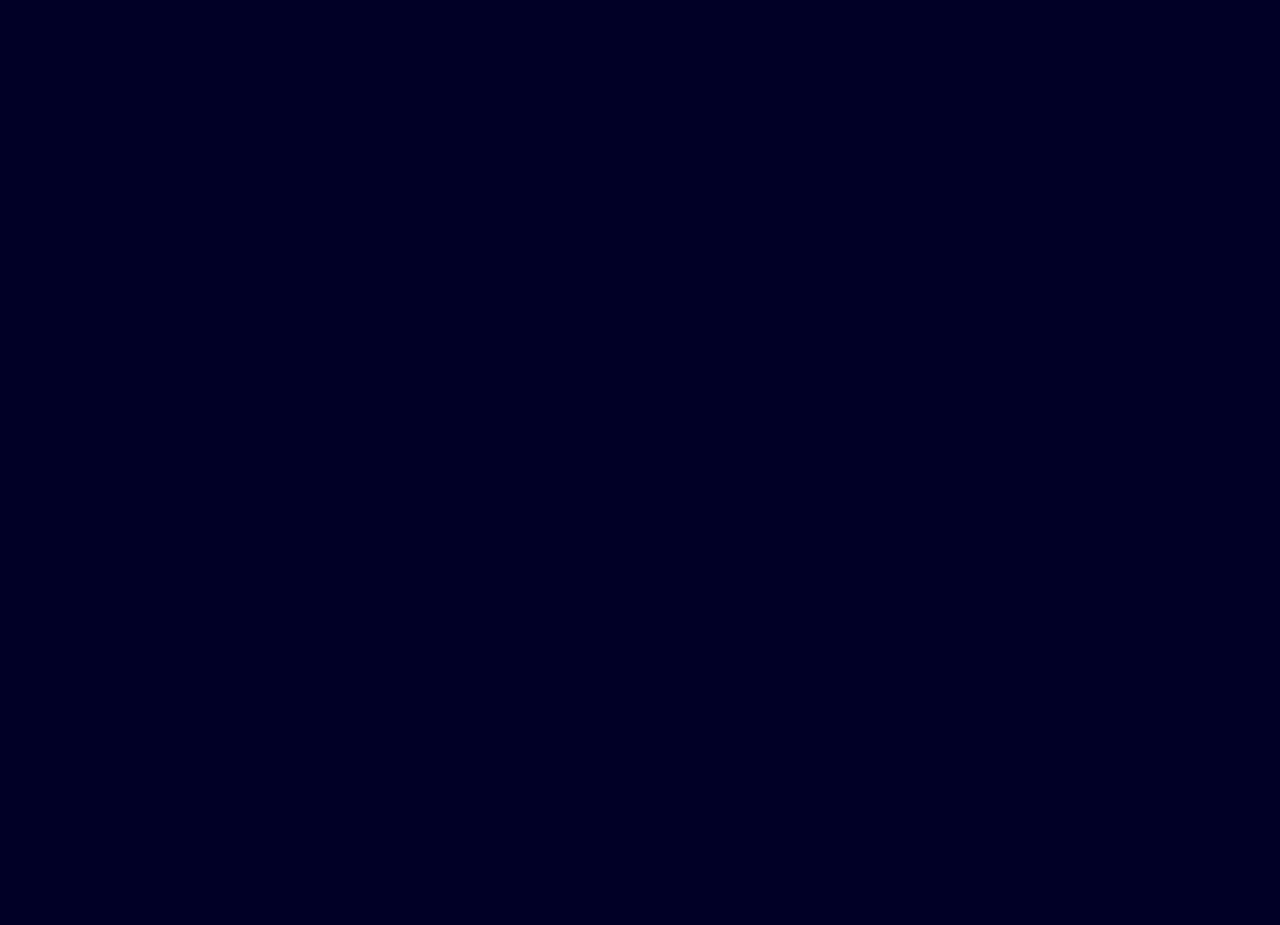
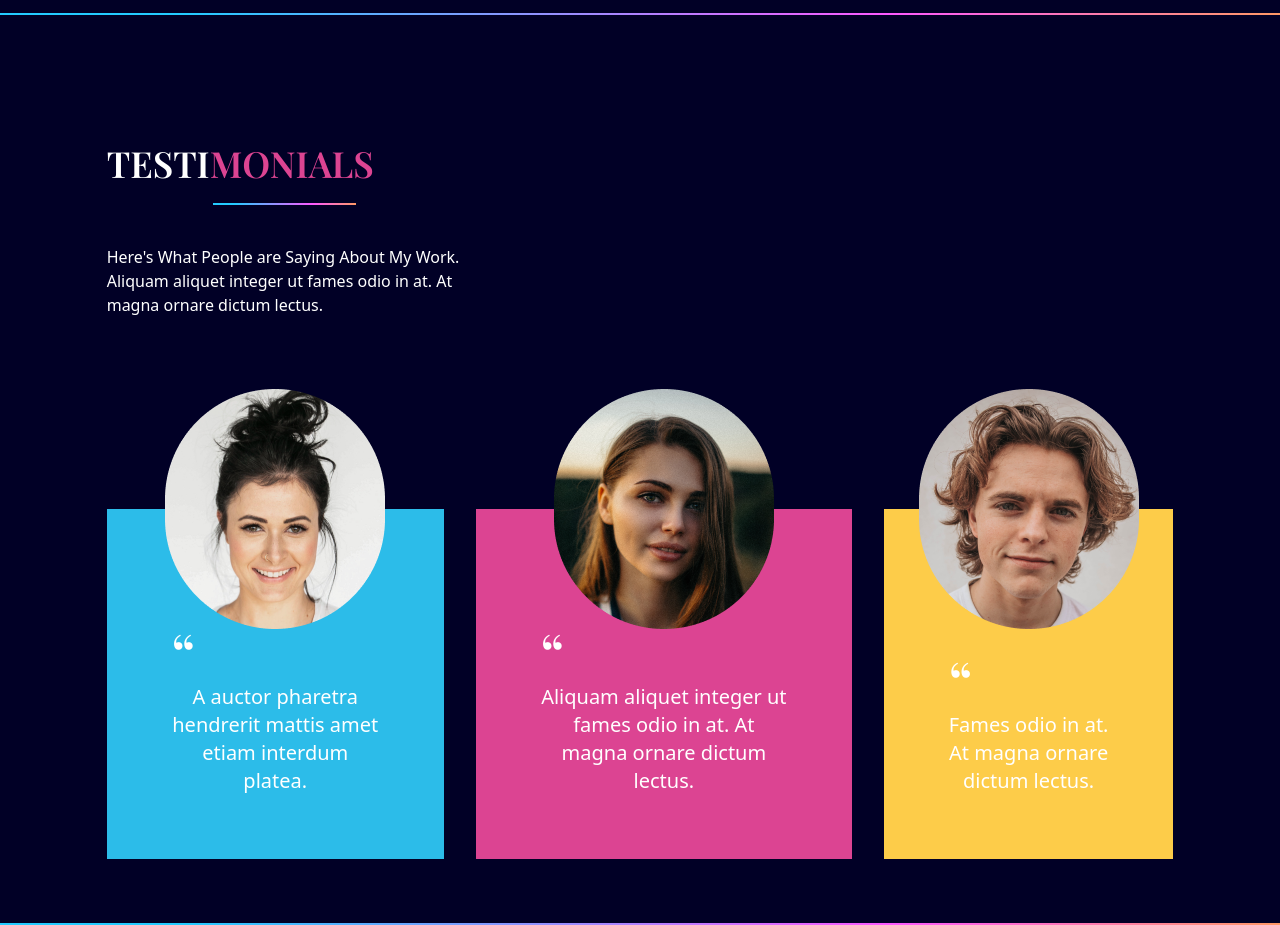
Before and after one commit to NithinPrathapan/Nithin-Prathapan-Personal-Portfolio, a React (Vite) app: page / in a window 1280 px wide. Shown: the part 3280-4205 px from the top of the page. Before the commit the page ends 3293 px from the top, so only its background shows below. Built offline with nearby package versions, Linux system fonts and the light colour scheme; a web font is replaced by a local one.

Commit message:
minor edits

```diff
--- a/src/App.jsx
+++ b/src/App.jsx
@@ -6,6 +6,7 @@
 import LineGradient from "./components/LineGradient";
 import MySkills from "./components/MySkills";
 import Projects from "./components/Projects";
+import Testimonials from "./components/Testimonials";
 
 const App = () => {
   const [selectedPage, setSelectedpage] = useState("home");
@@ -37,9 +38,14 @@
         <MySkills />
       </div>
       <LineGradient />
-      <div className="w-5/6 mx-auto md:h-full">
+      <div className="w-5/6 mx-auto ">
         <Projects />
       </div>
+      <LineGradient />
+      <div className="w-5/6 mx-auto ">
+        <Testimonials />
+      </div>
+      <LineGradient />
     </div>
   );
 };
--- a/src/components/Projects.jsx
+++ b/src/components/Projects.jsx
@@ -34,7 +34,7 @@
           porttitor accumsan tincidunt.
         </p>
       </div>
-      <img src={img} alt={projectTitle} />
+      <img className="" src={img} alt={projectTitle} />
     </motion.div>
   );
 };
@@ -82,6 +82,7 @@
           variants={container}
         >
           {/* row1  */}
+          {/* add github and project link  */}
           <div
             className="flex uppercase justify-center text-center items-center p-10 bg-red
           max-w-[400px] max-h-[400px] text-2xl font-playfair font-semibold"
--- /dev/null
+++ b/src/components/Testimonials.jsx
@@ -0,0 +1,90 @@
+import LineGradient from "../components/LineGradient";
+import { motion } from "framer-motion";
+
+const Testimonials = () => {
+  return (
+    <section id="testimonials" className="pt-32 pb-16">
+      {/* HEADING */}
+      <motion.div
+        className="md:w-1/3 text-center md:text-left"
+        initial="hidden"
+        whileInView="visible"
+        viewport={{ once: true, amount: 0.5 }}
+        transition={{ duration: 0.5 }}
+        variants={{
+          hidden: { opacity: 0, x: -50 },
+          visible: { opacity: 1, x: 0 },
+        }}
+      >
+        <p className="font-playfair font-semibold text-4xl mb-5 ">
+          TESTI<span className="text-red">MONIALS</span>
+        </p>
+        <LineGradient width="mx-auto w-2/5" />
+        <p className="mt-10">
+          Here's What People are Saying About My Work. Aliquam aliquet integer
+          ut fames odio in at. At magna ornare dictum lectus.
+        </p>
+      </motion.div>
+
+      {/* TESTIMONIALS */}
+      <div className="md:flex md:justify-between gap-8">
+        <motion.div
+          className="mx-auto relative bg-blue max-w-[400px] h-[350px] flex flex-col justify-end p-16 mt-48
+            before:absolute before:top-[-120px] before:-ml-[110px] before:left-1/2 before:content-person1"
+          initial="hidden"
+          whileInView="visible"
+          viewport={{ once: true, amount: 0.5 }}
+          transition={{ duration: 0.6 }}
+          variants={{
+            hidden: { opacity: 0, scale: 0.8 },
+            visible: { opacity: 1, scale: 1 },
+          }}
+        >
+          <p className="font-playfair text-6xl">“</p>
+          <p className="text-center text-xl">
+            A auctor pharetra hendrerit mattis amet etiam interdum platea.
+          </p>
+        </motion.div>
+
+        <motion.div
+          className="mx-auto relative bg-red max-w-[400px] h-[350px] flex flex-col justify-end p-16 mt-48
+            before:absolute before:top-[-120px] before:-ml-[110px] before:left-1/2 before:content-person2"
+          initial="hidden"
+          whileInView="visible"
+          viewport={{ once: true, amount: 0.5 }}
+          transition={{ delay: 0.2, duration: 0.6 }}
+          variants={{
+            hidden: { opacity: 0, scale: 0.8 },
+            visible: { opacity: 1, scale: 1 },
+          }}
+        >
+          <p className="font-playfair text-6xl">“</p>
+          <p className="text-center text-xl">
+            Aliquam aliquet integer ut fames odio in at. At magna ornare dictum
+            lectus.
+          </p>
+        </motion.div>
+
+        <motion.div
+          className="mx-auto relative bg-yellow max-w-[400px] h-[350px] flex flex-col justify-end p-16 mt-48
+            before:absolute before:top-[-120px] before:-ml-[110px] before:left-1/2 before:content-person3"
+          initial="hidden"
+          whileInView="visible"
+          viewport={{ once: true, amount: 0.5 }}
+          transition={{ delay: 0.4, duration: 0.6 }}
+          variants={{
+            hidden: { opacity: 0, scale: 0.8 },
+            visible: { opacity: 1, scale: 1 },
+          }}
+        >
+          <p className="font-playfair text-6xl">“</p>
+          <p className="text-center text-xl">
+            Fames odio in at. At magna ornare dictum lectus.
+          </p>
+        </motion.div>
+      </div>
+    </section>
+  );
+};
+
+export default Testimonials;
```
